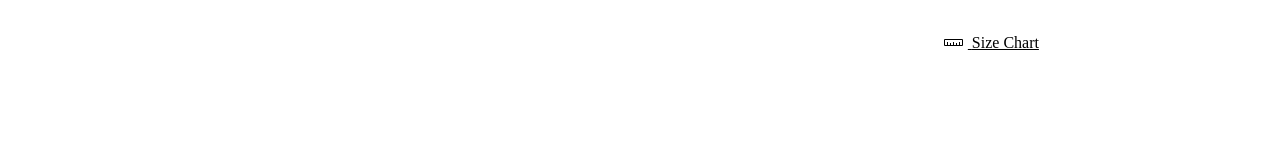
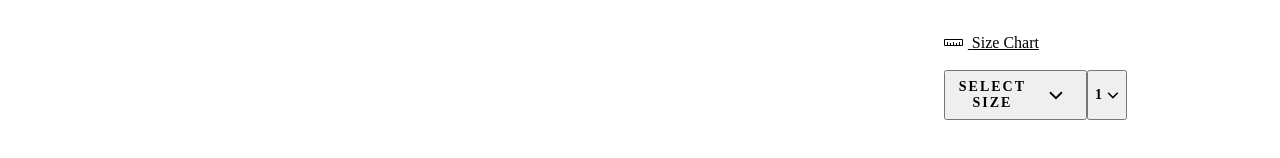
Before and after one commit to hrla29-housestark/Carousel, a React app: page / in a window 1280 px wide. Shown: the part 340-498 px from the top of the page. Built offline with nearby package versions, Linux system fonts and the light colour scheme; the HTML template or start-up script is replaced by a standard one; a web font is replaced by a local one.

Commit message:
added select size and quantity

```diff
--- a/client/src/components/Selection.jsx
+++ b/client/src/components/Selection.jsx
@@ -3,17 +3,148 @@ import styles from '../assets/css/styles.css';
 
 const Selection = props => (
   <div>
-    <div className={[styles.row, styles.size_quantity_container].join(' ')} />
-    <div className={styles.dropdown}>
-      <button className={styles.dropdownSelect}>
-        <span> Select Size</span>
-        <svg
-          class="gl-icon gl-dropdown__select-icon"
-          data-di-rand="1558570244522"
-        />
-      </button>
+    <div className={styles.row}>
+      <div className={styles.dropdown}>
+        <button
+          className={[styles.dropdownSelect, styles.button].join(' ')}
+          title="Select size"
+        >
+          <span className={styles.selectSize}> Select Size</span>
+          <svg
+            className={[styles.dropdownIcon, styles.dropdownIcon2].join(' ')}
+            viewBox="0 0 16 24"
+            width="50%"
+            height="50%"
+          >
+            <path
+              fill="none"
+              stroke="currentColor"
+              strokeMiterlimit="10"
+              strokeWidth="2"
+              d="M1.5 9L8 15.5 14.5 9"
+            />
+          </svg>
+        </button>
+      </div>
+      <div className={styles.quantitySelector}>
+        <div className={styles.spacingPositioning}>
+          <div className={styles.quantityDropdown}>
+            <button
+              type="button"
+              title="quantity"
+              className={styles.dropdownSelect}
+            >
+              <span className={styles.selectSize}> 1 </span>
+              <svg
+                className={[styles.dropdownIcon, styles.dropdownIcon2].join(
+                  ' '
+                )}
+                viewBox="0 0 16 24"
+                width="50%"
+                height="50%"
+              >
+                <path
+                  fill="none"
+                  stroke="currentColor"
+                  strokeMiterlimit="10"
+                  strokeWidth="2"
+                  d="M1.5 9L8 15.5 14.5 9"
+                />
+              </svg>
+            </button>
+          </div>
+        </div>
+      </div>
     </div>
   </div>
 );
 
 export default Selection;
+
+{
+  /* </div> <div>
+<div className={[styles.row, styles.size_quantity_container].join(' ')} />
+<div>
+  <div className={[styles.sizeDropdown, styles.spacing].join(' ')}>
+    <div className={styles.dropdown}>
+      <button
+        className={[styles.dropdownSelect, styles.button].join(' ')}
+        title="Select size"
+      >
+        <span className={styles.selectSize}> Select Size</span>
+        <svg
+          className={[styles.dropdownIcon, styles.dropdownIcon2].join(' ')}
+          viewBox="0 0 16 24"
+          width="50%"
+          height="50%"
+        >
+          <path
+            fill="none"
+            stroke="currentColor"
+            strokeMiterlimit="10"
+            strokeWidth="2"
+            d="M1.5 9L8 15.5 14.5 9"
+          />
+        </svg>
+      </button>
+      <div className={styles.sizeDropdownOptions}>
+        <div className={styles.squareSize}>
+          <ul className={[styles.squareList, styles.ul].join(' ')}>
+            <li className={styles.listItem} title="5">
+              <button type="button" title="5">
+                5
+              </button>
+            </li>
+          </ul>
+        </div>
+        <select className={styles.selectOption} aria-label="Select size">
+          <option value="defaultOption" disabled="" hidden="" />
+          <option value="BD8029_530">5</option>
+          <option value="BD8029_530">5.5</option>
+          <option value="BD8029_530">6</option>
+          <option value="BD8029_530">6.5</option>
+          <option value="BD8029_530">7</option>
+          <option value="BD8029_530">7.5</option>
+          <option value="BD8029_530">8</option>
+          <option value="BD8029_530">8.5</option>
+          <option value="BD8029_530">9</option>
+          <option value="BD8029_530">9.5</option>
+          <option value="BD8029_530">10</option>
+          <option value="BD8029_530">10.5</option>
+          <option value="BD8029_530">11</option>
+        </select>
+      </div>
+    </div>
+  </div>
+  <div className={styles.quantitySelector}>
+    <div className={styles.spacingPositioning}>
+      <div className={styles.quantityDropdown}>
+        <button
+          type="button"
+          title="quantity"
+          className={styles.dropdownSelect}
+        >
+          <span className={styles.selectSize}> 1 </span>
+          <svg
+            className={[styles.dropdownIcon, styles.dropdownIcon2].join(
+              ' '
+            )}
+            viewBox="0 0 16 24"
+            width="50%"
+            height="50%"
+          >
+            <path
+              fill="none"
+              stroke="currentColor"
+              strokeMiterlimit="10"
+              strokeWidth="2"
+              d="M1.5 9L8 15.5 14.5 9"
+            />
+          </svg>
+        </button>
+      </div>
+    </div>
+  </div>
+</div>
+            </div>  */
+}
--- a/client/src/components/checkout.jsx
+++ b/client/src/components/checkout.jsx
@@ -1,5 +1,6 @@
 import React from 'react';
 import styles from '../assets/css/styles.css';
+import Selection from './Selection.jsx';
 
 class Checkout extends React.Component {
   constructor(props) {
@@ -73,6 +74,10 @@ class Checkout extends React.Component {
               Size Chart
             </span>
           </div>
+          <br />
+          <div>
+            <Selection />
+          </div>
         </div>
       </div>
     );
```
